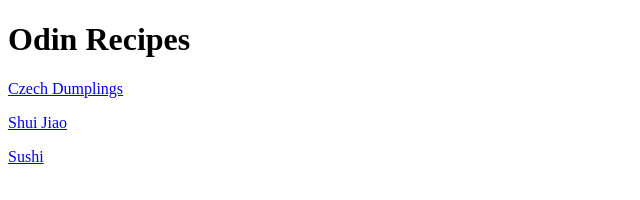
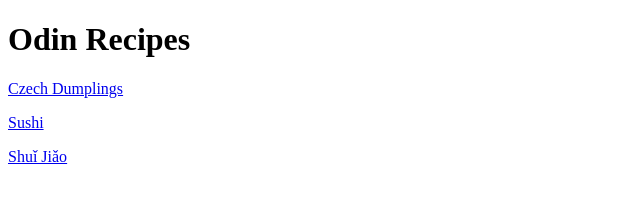
Before and after one commit to DinoCzar/odin-recipes, a plain HTML site: page index.html in a window 1280 px wide. Shown: the full height of the page, 0-640 px from the left. Drawn offline with Linux system fonts and the light colour scheme.

Commit message:
Update page content and links

```diff
--- a/index.html
+++ b/index.html
@@ -9,7 +9,7 @@
 <body>
     <h1>Odin Recipes</h1>
     <p><a href="recipes/czech-dumplings.html">Czech Dumplings</a></p>
-    <p><a href="recipes/shui-jiao.html">Shui Jiao</a></p>
     <p><a href="recipes/sushi.html">Sushi</a></p>
+    <p><a href="recipes/shui-jiao.html">Shuǐ Jiǎo</a></p>
     </body>
 </html>
```
